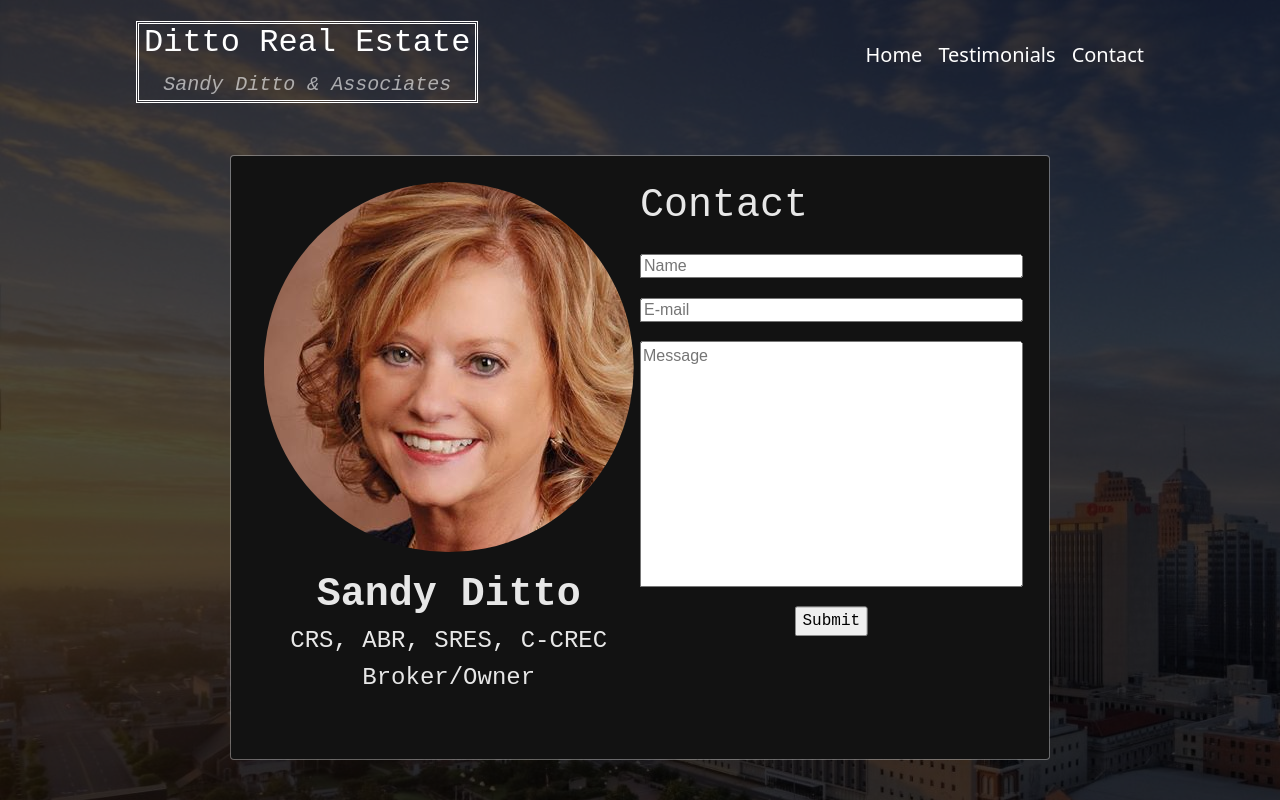
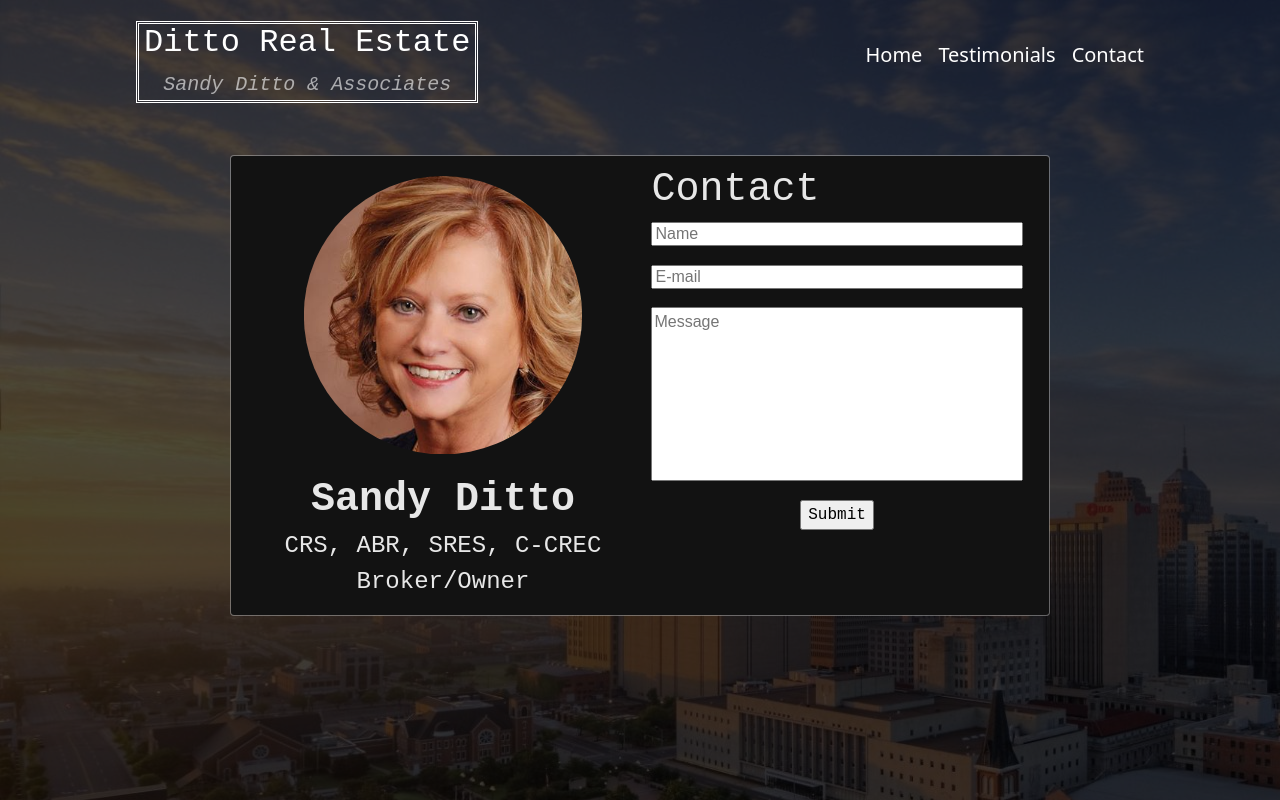
Before and after one commit to domstrevino/Ditto-Real-Estate_Frontend, a React (Create React App) app: page /Contact in a window 1280 px wide. Built offline with nearby package versions, Linux system fonts and the light colour scheme.

Commit message:
contact page refactoring

```diff
--- a/src/index.css
+++ b/src/index.css
@@ -190,6 +190,9 @@ code {
     width: 100%;
 
     background-color: rgb(18, 18, 18);
+
+    padding-top: 0 !important;
+    padding-bottom: 0 !important;
 }
 
 .Body-Contact {
@@ -208,6 +211,8 @@ code {
     height: 100%;
     width: 50%;
 
+    margin-right: 1.5%;
+
     display: flex;
     flex-wrap: wrap;
     justify-content: center;
@@ -215,7 +220,10 @@ code {
 .Body-Right {
     position: relative;
 
+    height: 100%;
     width: 50%;
+
+    margin-left: 1.5%;
 
     color: rgba(255, 255, 255, 0.9);
 }
@@ -223,15 +231,20 @@ code {
 .Form {
     position: relative;
     height: 100%;
+    min-height: 100%;
+}
+
+.h1-wrapper {
+    height: 100%;
 }
 
 .wrapper {
-    position: absolute;
+    /* position: absolute;
 
     top: 50%;
     left: 50%;
 
-    transform: translate(-50%, -50%);
+    transform: translate(-50%, -50%); */
 
     width: 100%;
 }
@@ -272,12 +285,24 @@ code {
 .Item {
     padding: 0 !important;
 
+
     margin-bottom: 5%;
 }
 
-
+.picWrapper {
+    width: 100%;
+}
 
 .Image {
+    /* height: 50%;
+    width: 50%; */
+
+    height: auto;
+    width: 75%;
+
+    padding: 10px 0;
+    display: flex;
+    margin: 0 auto;
     clip-path: circle();
 }
 
@@ -286,7 +311,7 @@ code {
     justify-items: center;
 
     font-family: 'Courier New', Courier, monospace;
-    margin-top: 5%;
+    margin-top: 3%;
 }
 
 
--- a/src/pages/Contact.tsx
+++ b/src/pages/Contact.tsx
@@ -38,16 +38,18 @@ function Contact() {
                     <CardContent className = 'Contact-CardContent'>
                         <div className = 'Body-Contact'>
                             <div className = 'Body-Left'>
+                                <div className = 'picWrapper'>
                                     <img
                                     className = 'Image'
                                     src = {picture}
                                     alt = 'Logo'
                                     />
+                                </div>
                                 <div className = 'Contact-Info'>
                                     <h1><b>Sandy Ditto</b></h1>
                                     <h4>CRS, ABR, SRES, C-CREC</h4>
                                     <h4>Broker/Owner</h4>
-                                    <div>&nbsp;</div>
+                                    {/* <div>&nbsp;</div> */}
                                     {/* <p><b>Sandy Ditto & Associates</b></p>
                                     <p>1800 E. Memorial Rd. #101</p>
                                     <p>Oklahoma City, OK 73131</p>
@@ -56,9 +58,12 @@ function Contact() {
 
                             </div>
                             <div className = 'Body-Right'>
+                                <div className = 'h1-wrapper'>
+                                    <h1>Contact</h1>
+                                </div>
+                                <div className = 'wrapper'>
                                     <form className = 'Form' onSubmit = {sendMail}>
-                                    <h1>Contact</h1>
-                                    <div className = 'wrapper'>
+
                                         <ul className = 'List'>
                                             <li className = 'Item'>
                                                 {/* <label
@@ -105,7 +110,7 @@ function Contact() {
                                                 id = 'message'
                                                 name = 'message'
                                                 placeholder = 'Message'
-                                                rows = {10}
+                                                rows = {7}
                                                 />
                                             </li>
 
@@ -114,8 +119,8 @@ function Contact() {
                                             type = 'Submit'
                                             />
                                         </ul>
+                                    </form>
                                 </div>
-                                </form>
                             </div>
 
                         </div>
```
Lines whose indentation alone changed are shown as unchanged.
